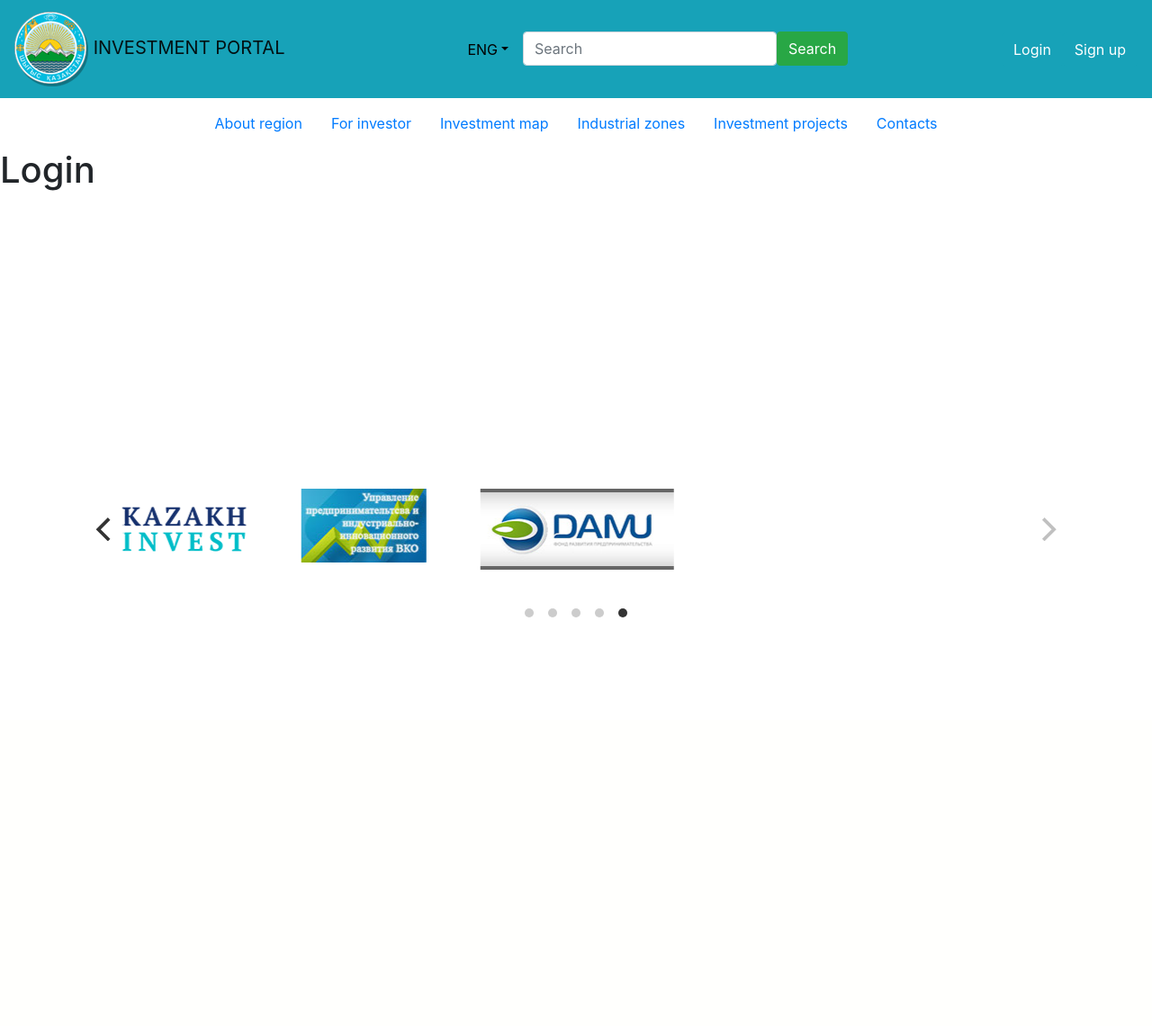
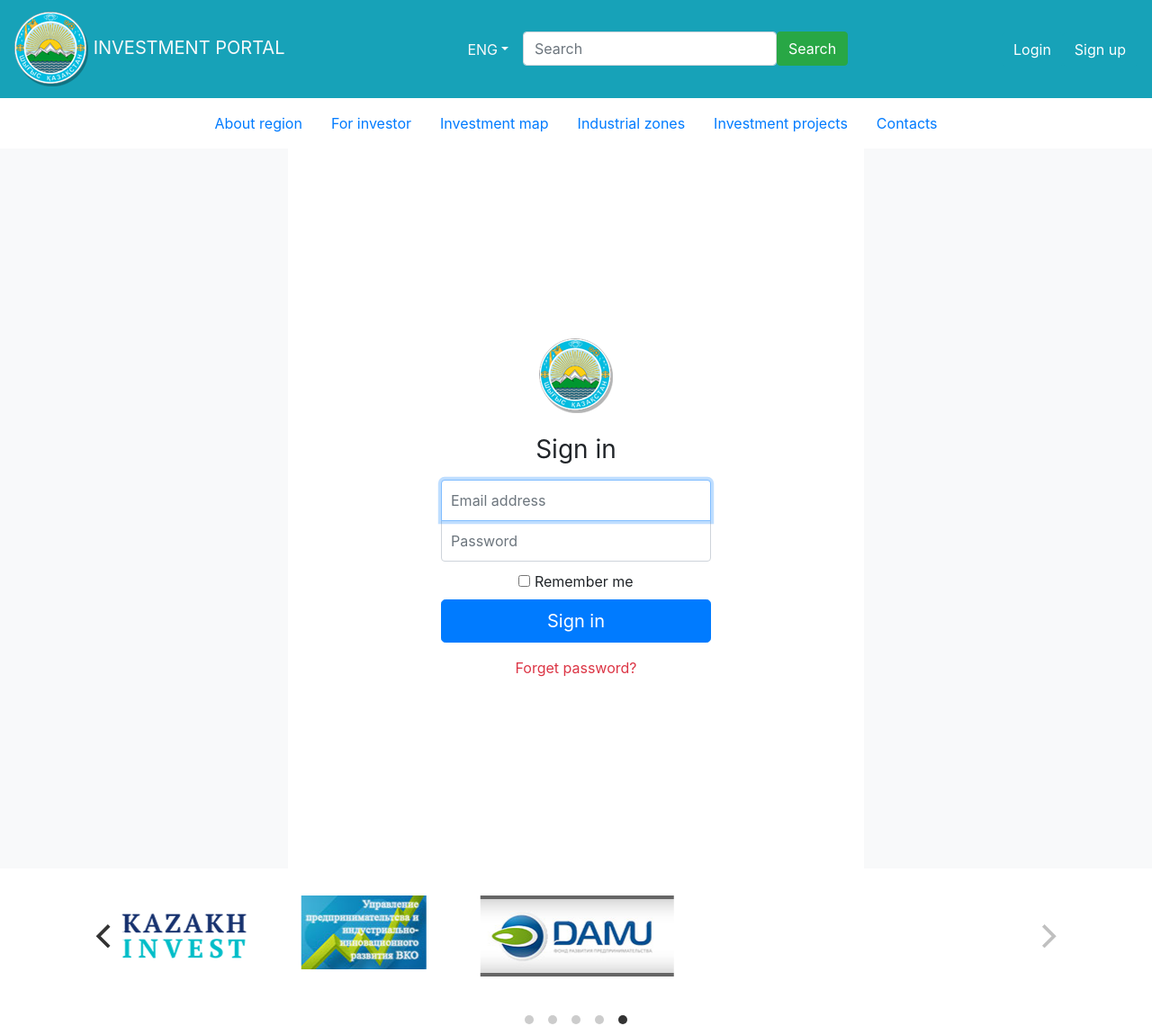
Before and after one commit to MrPoliteGrizlyM/DemoPortal, a Django app: page /login/ in a window 1280 px wide. Shown: the whole page at 90% size. Before the commit the page ends 686 px from the top, so only its background shows below. Run offline with Django 3.2, Linux system fonts and the light colour scheme; some libraries are stand-ins or nearby versions.

Commit message:
Login page v1.0

```diff
--- /dev/null
+++ b/static/css/index.css
@@ -0,0 +1,46 @@
+.height-login {
+  height: 800px;
+}
+html,
+body {
+  height: 100%;
+}
+
+.login-form {
+  display: -ms-flexbox;
+  display: flex;
+  -ms-flex-align: center;
+  align-items: center;
+  padding-top: 40px;
+  padding-bottom: 40px;
+}
+
+.form-signin {
+  width: 100%;
+  max-width: 330px;
+  padding: 15px;
+  margin: auto;
+}
+.form-signin .checkbox {
+  font-weight: 400;
+}
+.form-signin .form-control {
+  position: relative;
+  box-sizing: border-box;
+  height: auto;
+  padding: 10px;
+  font-size: 16px;
+}
+.form-signin .form-control:focus {
+  z-index: 2;
+}
+.form-signin input[type="email"] {
+  margin-bottom: -1px;
+  border-bottom-right-radius: 0;
+  border-bottom-left-radius: 0;
+}
+.form-signin input[type="password"] {
+  margin-bottom: 10px;
+  border-top-left-radius: 0;
+  border-top-right-radius: 0;
+}
--- a/static/css/mystyle.css
+++ /dev/null
@@ -1,3 +0,0 @@
-footer {
-  margin-top: 300px;
-}
--- a/templates/base.html
+++ b/templates/base.html
@@ -4,7 +4,7 @@
   <head>
     <meta charset="utf-8">
 
-    <link rel="stylesheet" href="{% static "css/mystyle.css" %}" >
+    <link rel="stylesheet" href="{% static "css/index.css" %}">
     <link rel="stylesheet" href="{% static "bootstrap-4/css/bootstrap.min.css" %}">
     <link rel="stylesheet" href="{% static "css/flickity.css" %}">
 
@@ -15,7 +15,7 @@
 
     <nav class="navbar navbar-light bg-info">
 
-      <a class="navbar-brand" href="/home">
+      <a class="navbar-brand text-light" href="/home">
         <img src="{% static "images/logo.png"%}" alt="">
         INVESTMENT PORTAL
       </a>
@@ -25,7 +25,7 @@
 
 
       <li class="nav-item dropdown">
-        <a class="nav-link dropdown-toggle" data-toggle="dropdown" href="#" role="button" aria-haspopup="true" aria-expanded="false" style="color: black;">ENG</a>
+        <a class="nav-link dropdown-toggle text-light" data-toggle="dropdown" href="#" role="button" aria-haspopup="true" aria-expanded="false">ENG</a>
         <div class="dropdown-menu">
           <a class="dropdown-item" href="#">RUS</a>
           <div class="dropdown-divider"></div>
@@ -104,6 +104,8 @@
 
 
 
+
+
 <footer class="footer">
   <div class="container">
 
--- a/templates/login/login.html
+++ b/templates/login/login.html
@@ -1,7 +1,51 @@
 {% extends "base.html" %}
+{% load staticfiles%}
+
+{% block content %}
+     <div class="container-fluid" >
+       <div class="row">
+
+         <div class="col bg-light">
+
+         </div>
+
+         <div class="col-6 text-center height-login login-form">
 
 
-{% block content %}
-     <h1>Login</h1>
+           <form class="form-signin">
+             <img class="mb-4" src="{% static "images/logo.png" %}" alt="">
+             <h1 class="h3 mb-3 font-weight-normal">Sign in</h1>
+             <label for="inputEmail" class="sr-only">Email address</label>
+
+             <input type="email" id="inputEmail" class="form-control" placeholder="Email address" required autofocus>
+
+             <label for="inputPassword" class="sr-only">Password</label>
+
+             <input type="password" id="inputPassword" class="form-control" placeholder="Password" required>
+
+             <div class="checkbox">
+              <label>
+                <input type="checkbox" value="remember-me"> Remember me
+              </label>
+            </div>
+            <button class="btn btn-lg btn-primary btn-block mb-3" type="submit">Sign in</button>
+            <a href="" class="text-danger">Forget password?</a>
+
+          </form>
+
+
+         </div>
+
+         <div class="col bg-light">
+
+         </div>
+
+       </div>
+
+     </div>
+
+
+
+
 
 {% endblock %}
```
